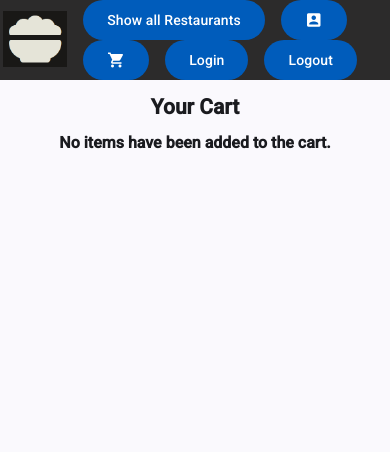
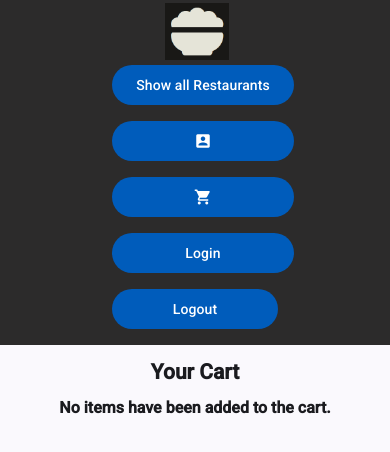
Before and after one commit to JacksonSmith43/food-delivery-full-stack, an Angular app in the folder frontend/: page /cart in a window 390 px wide. Shown: the top 452 px of the page. Built offline with nearby package versions, Linux system fonts and the light colour scheme; no server answers.

Commit message:
Made tha Navbar responsive.

```diff
--- a/frontend/src/app/navbar/navbar.component.css
+++ b/frontend/src/app/navbar/navbar.component.css
@@ -2,6 +2,7 @@
   display: flex;
   justify-content: space-between;
   align-items: center;
+  padding-bottom: 1rem;
   background-color: rgb(44, 43, 43);
 }
 
@@ -26,3 +27,44 @@ button:focus,
 img:focus {
   outline: 0.24rem red solid;
 }
+
+/* Smartphones (from 576px). */
+@media only screen and (max-width: 576px) {
+  .navbar-container {
+    display: grid;
+    justify-content: center;
+    margin: auto auto;
+    padding-bottom: 1rem;
+  }
+
+  .icon {
+    margin: auto auto;
+  }
+
+  .nav-buttons {
+    display: grid;
+    gap: 1rem;
+  }
+}
+
+/* Small (Tablets, large Smartphones). */
+@media only screen and (min-width: 576px) {
+  button {
+    margin-top: 1rem;
+  }
+}
+
+/* Tablets im Querformat (from 768px). */
+@media only screen and (min-width: 768px) {
+  .navbar-container {
+    align-items: center;
+  }
+
+  .icon {
+    padding-top: 1rem;
+  }
+
+  button:last-child {
+    margin-bottom: 0rem;
+  }
+}
--- a/frontend/src/app/restaurants/components/restaurants.component.css
+++ b/frontend/src/app/restaurants/components/restaurants.component.css
@@ -38,3 +38,17 @@ img {
   padding-top: 1rem;
   width: 12rem;
 }
+
+/* Smartphones (from 576px). */
+@media only screen and (max-width: 576px) {
+  .all-restaurants-container {
+    justify-content: center;
+  }
+}
+
+/* Tablets im Querformat (from 768px). */
+@media only screen and (min-width: 768px) {
+  .all-restaurants-container {
+    justify-content: center;
+  }
+}
--- a/frontend/src/app/search-restaurant/search-restaurant.component.css
+++ b/frontend/src/app/search-restaurant/search-restaurant.component.css
@@ -2,7 +2,7 @@ form {
   display: flex;
   justify-content: center;
   align-items: center;
-  margin-top: 13rem;
+  margin-top: 1rem;
 }
 
 button {
@@ -36,3 +36,14 @@ input:focus,
 button:focus {
   outline: 0.24rem red solid;
 }
+
+@media only screen and (max-width: 576px) {
+  input {
+    font-size: medium;
+    width: 10rem;
+  }
+
+  button {
+    font-size: medium;
+  }
+}
```
Also changed, not shown: 1 other file (tests, documents, lock files or other folders).
